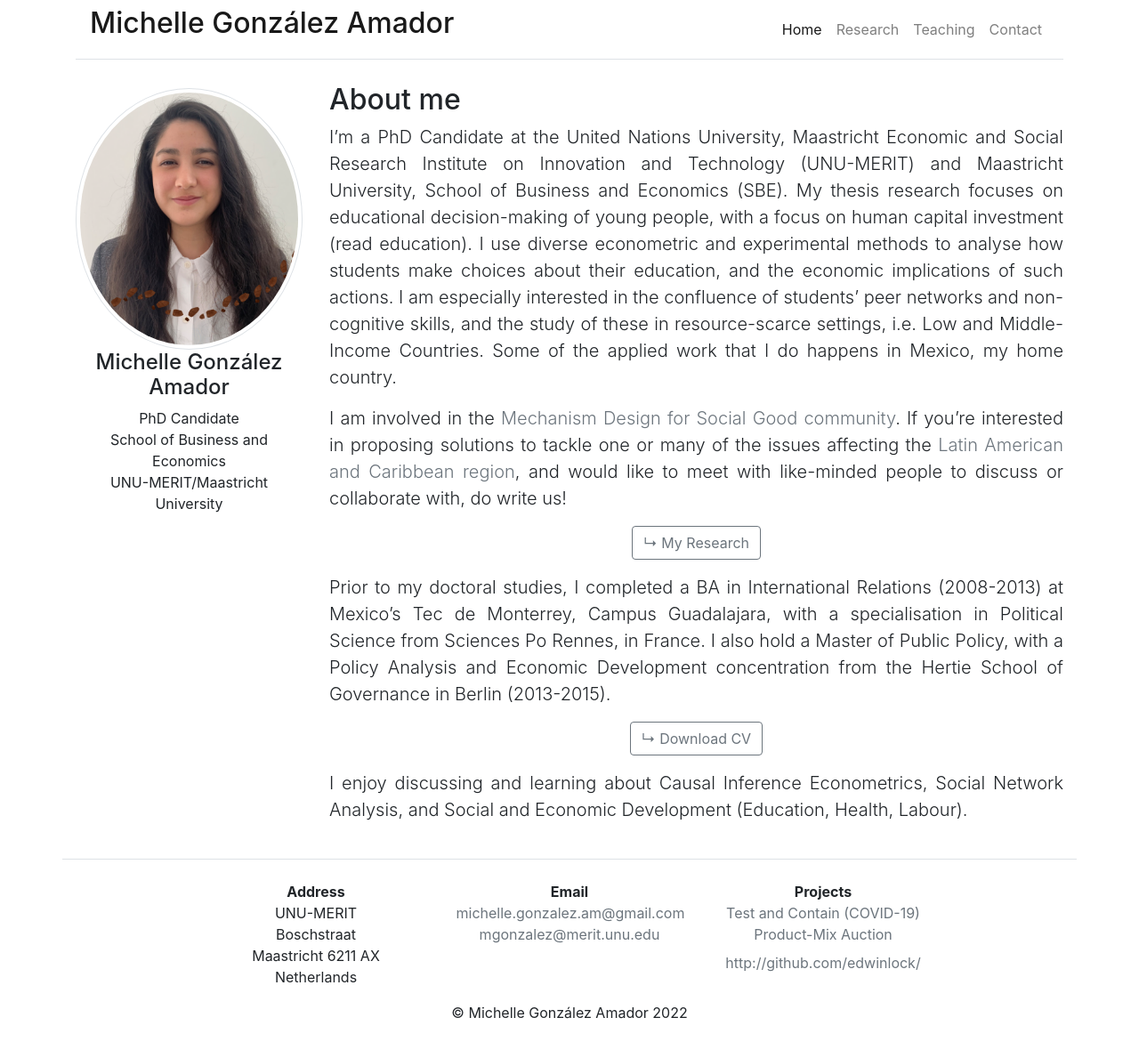
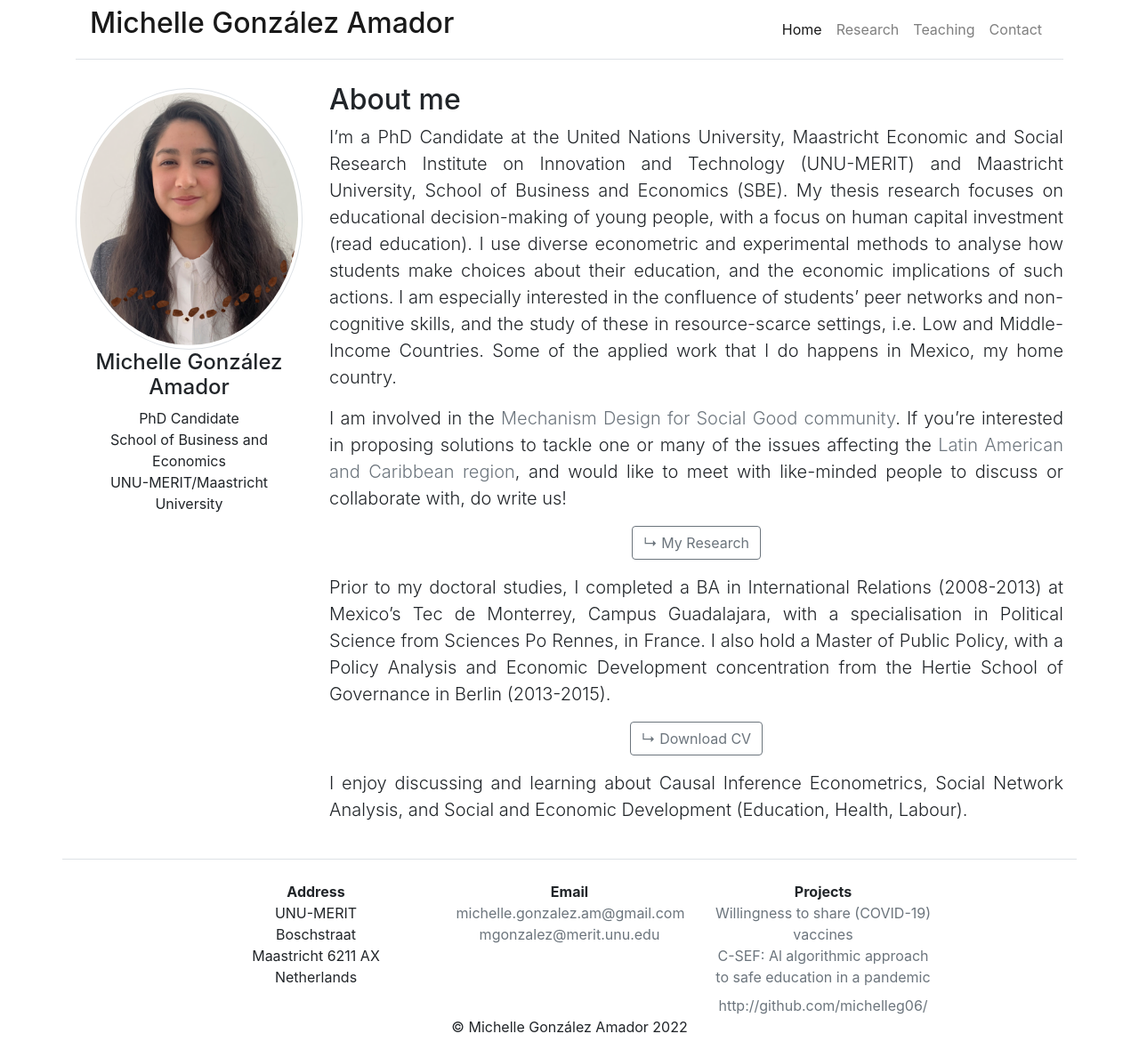
Before and after one commit to michelleg06/m-gonzalezamador.com, a Jekyll site: the page built from index.md, in a window 1280 px wide. Shown: the whole page at 89% size. Built offline with Jekyll 4.4.1, drawn with Linux system fonts in a browser that asks for light colours; nearby versions of some CDN libraries; our own code applies the rules of GitHub Pages for plain Markdown files.

Commit message:
Update footer.html

```diff
--- a/_includes/footer.html
+++ b/_includes/footer.html
@@ -28,12 +28,12 @@
 
     <div class="col-sm-3">
       <strong>Projects</strong> <br>
-      <a class="text-secondary" href="http://testandcontain.com">Test and Contain (COVID-19)</a>
+      <a class="text-secondary" href="https://www.sharing-vaccines.org/">Willingness to share (COVID-19) vaccines </a>
       <br>
-      <a class="text-secondary" href="https://github.com/edwinlock/product-mix">Product-Mix Auction</a>
+      <a class="text-secondary" href="https://www.c-sef.com">C-SEF: Al algorithmic approach to safe education in a pandemic</a>
       <br>
       <div class="mt-2">
-        <a class="text-secondary" href="http://github.com/edwinlock/">http://github.com/edwinlock/</a>
+        <a class="text-secondary" href="http://github.com/michelleg06/">http://github.com/michelleg06/</a>
       </div>
     </div>
 	</div>
```
